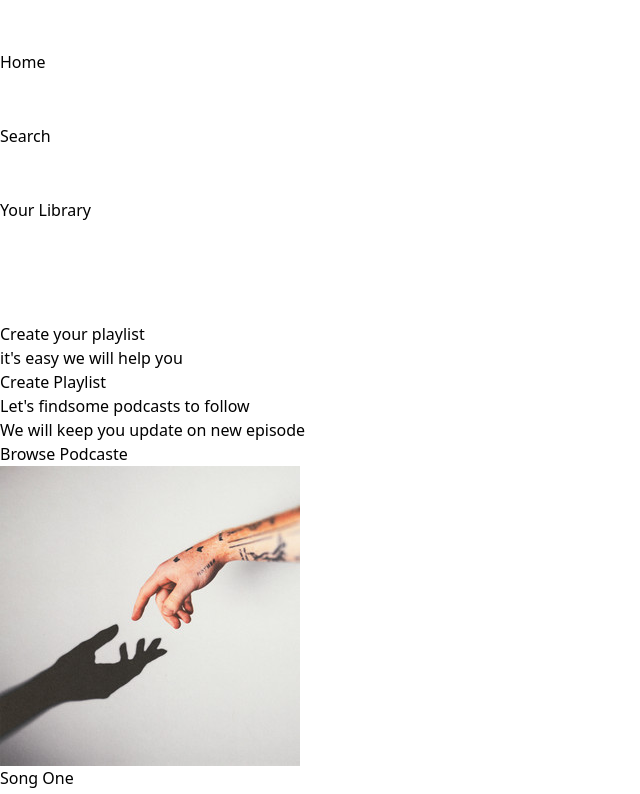
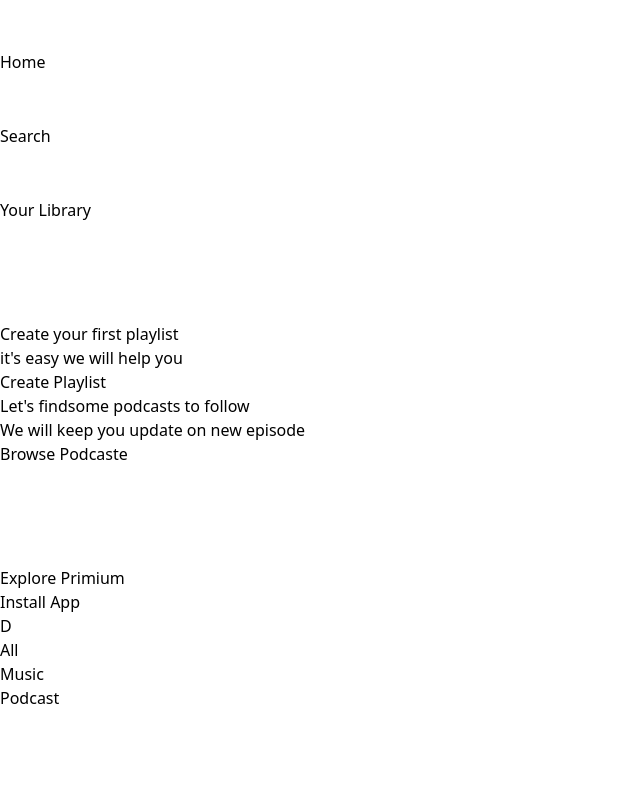
Before and after one commit to waibaBikash/Spotify-Clone, a React (Vite) app: page / in a window 1280 px wide. Shown: the top 794 px of the page, without its empty margins (0-640 px from the left). Built offline with nearby package versions, Linux system fonts and the light colour scheme.

Commit message:
changes made

```diff
--- a/src/App.jsx
+++ b/src/App.jsx
@@ -2,15 +2,17 @@ import React from 'react';
 import Sidebar from './components/Sidebar';
 import Player from './components/Player';
 import Display from './components/Display';
+import Navbar from './components/Navbar';
 
 const App = () => {
   return (
     <div className='h-screen bg-black'>
       <div className='h-[90%] flex'>
         <Sidebar />
+        <Display />
+        <Navbar />
+      </div>
         <Player />
-        <Display />
-      </div>
     </div>
   )
 }
--- a/src/components/Display.jsx
+++ b/src/components/Display.jsx
@@ -1,9 +1,13 @@
 import React from 'react';
+import { Route, Routes } from 'react-router-dom';
+import DisplayHome from './DisplayHome';
 
 const Display = () => {
   return (
-    <div className=''>
-
+    <div className='w-[100%] m-2 px-6 pt-4 rounded bg-[#121212] text-white overflow-auto lg:w-[75%] lg:ml-0'>
+       <Routes>
+        <Route path='/' element={<DisplayHome />} / >
+       </Routes>
     </div>
   )
 }
--- /dev/null
+++ b/src/components/DisplayHome.jsx
@@ -0,0 +1,15 @@
+import React from 'react';
+import Navbar from './Navbar';
+
+const DisplayHome = () => {
+  return (
+    <>
+   < Navbar />
+     <div className='my-5 font-bold text-2xl'>
+
+     </div>
+    </>
+  )
+}
+
+export default DisplayHome;
--- /dev/null
+++ b/src/components/Navbar.jsx
@@ -0,0 +1,28 @@
+import React from 'react';
+import { assets } from '../assets/assets';
+
+const Navbar = () => {
+  return (
+    <>
+      <div className='w-full flex justify-between items-center font-semibold'>
+          <div className='flex items-center gap-2'>
+            <img className='w-8 bg-black p-2 rounded-2xl cursor-pointer ' src={assets.arrow_left} alt="" />
+            <img className='w-8 bg-black p-2 rounded-2xl cursor-pointer ' src={assets.arrow_right} alt="" />
+          </div>
+           <div className='flex items-center gap-4'>
+               <p className='bg-white text-black tixt-[15px] px-4 py-1 rounded-2xl hidden md:block cursor-pointer'>Explore Primium</p>
+               <p className=' bg-black py-1 px-3 rounded-2xl text-[15px] cursor-pointer'>Install App</p>
+               <p className='bg-purple-500 text-black w-7 rounded-full flex items-center justify-center'>D</p>
+           </div>
+      </div>
+       <div className="flex items-center gap-2 mt-4  ">
+        <p className='bg-white text-black px-4 py-1 rounded-2xl'>All</p>
+        <p className='bg-black px-4 py-1 rounded-2xl'>Music</p>
+        <p className='bg-black px-4 py-1 rounded-2xl'>Podcast</p>
+
+       </div>
+    </>
+  )
+}
+
+export default Navbar;
--- a/src/components/Sidebar.jsx
+++ b/src/components/Sidebar.jsx
@@ -4,7 +4,7 @@ import { assets } from '../assets/assets';
 const Sidebar = () => {
   return (
     <div className='w-[25%] h-full p-2 flex-col gap-2 text-white hidden lg:flex'>
-         <div className='bg-[#121212] h[15%] rounded flex flex-col justify-around'>
+         <div className='bg-[#121212] h-[15%] rounded flex flex-col justify-around'>
             <div className='flex items-center gap-3 pl-8 cursor-pointer'>
                <img className='w-6' src={assets.home_icon} alt="" />
                <p className='font-bold'>Home</p>
@@ -14,7 +14,7 @@ const Sidebar = () => {
                <p className='font-bold'>Search</p>
             </div>
          </div>
-          <div className='bg-[#121212] h[85%] rounded'>
+          <div className='bg-[#121212] h-[85%] rounded'>
             <div className='p-4 flex items-center justify-between '>
                  <div className='flex items-center gap-3'>
                    <img className='w-8' src={assets.stack_icon} alt="" />
@@ -26,13 +26,13 @@ const Sidebar = () => {
                    </div>
               </div>
                 <div className='p-4 bg-[#242424] m-2 rounded font-semibold flex flex-col items-start justify-start gap-1 pl-4'>
-                  <h1>Create your playlist</h1>
-                  <p>it's easy we will help you</p>
+                  <h1>Create your first playlist</h1>
+                  <p className='font-light'>it's easy we will help you</p>
                   <button className='px-4 py-1.5 bg-white text-[15px] text-black rounded-full mt-4'>Create Playlist</button>
                 </div>
-                <div className='p-4 bg-[#242424] m-2 rounded font-semibold flex flex-col items-start justify-start gap-1 pl-4'>
+                <div className='p-4 bg-[#242424] m-2 rounded font-semibold flex flex-col items-start justify-start gap-1 pl-4 mt-4'>
                   <h1>Let's findsome podcasts to follow</h1>
-                  <p>We will keep you update on new episode</p>
+                  <p className='font-light'>We will keep you update on new episode</p>
                   <button className='px-4 py-1.5 bg-white text-[15px] text-black rounded-full mt-4'>Browse Podcaste</button>
                 </div>
           </div>
```
